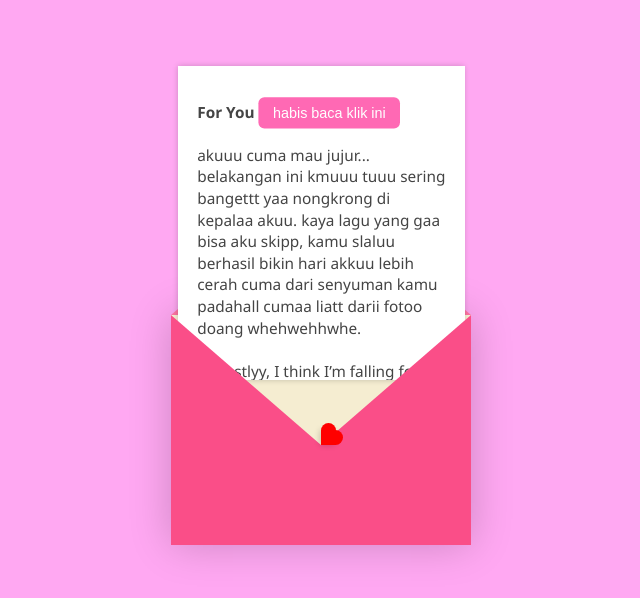
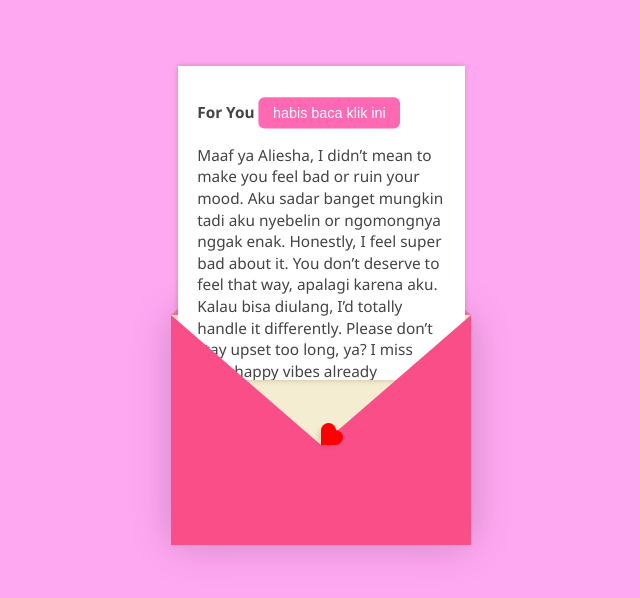
Before and after one commit to Andreehahay/alib, a plain HTML site: page index.html in a window 1280 px wide. Both pictures are taken after a click on the element 640 px from the left and 434 px from the top of the page. Shown: the whole page, without its empty margins (319-959 px from the left). Drawn offline with Linux system fonts and the light colour scheme.

Commit message:
Update index.html

```diff
--- a/index.html
+++ b/index.html
@@ -15,12 +15,7 @@
           <div class="text">
             <strong>For You</strong>
             <button onclick="window.location.href='/alib/lop/index.html'">habis baca klik ini</button>
-            <p>
-              akuuu cuma mau jujur... belakangan ini kmuuu tuuu sering bangettt yaa nongkrong di kepalaa akuu. kaya lagu yang gaa bisa aku skipp, kamu slaluu berhasil bikin hari akkuu lebih cerah cuma dari senyuman kamu padahall cumaa liatt darii fotoo doang whehwehhwhe.
-              <br><br>
-              honestlyy, I think I’m falling for uuuuu, pelan-pelan tapi pasti hwwehwhe. kmuuu itu beda. kmmu punya vibe yang susah dijelasin, tapi bikin nyaman buangettt.
-              <br><br>
-              aku cuma pengen kamu tau, kloo suatu hari nanti kamu butuh seseorang niii yang bakal support kamu sepenuhnya, dengerin cerita kamu tanpa bosen, and make you feel safe… I’ll be here. for realllll.
+            <p>Maaf ya Aliesha, I didn’t mean to make you feel bad or ruin your mood. Aku sadar banget mungkin tadi aku nyebelin or ngomongnya nggak enak. Honestly, I feel super bad about it. You don’t deserve to feel that way, apalagi karena aku. Kalau bisa diulang, I’d totally handle it differently. Please don’t stay upset too long, ya? I miss your happy vibes already
             </p>
           </div>
         </div>
```
